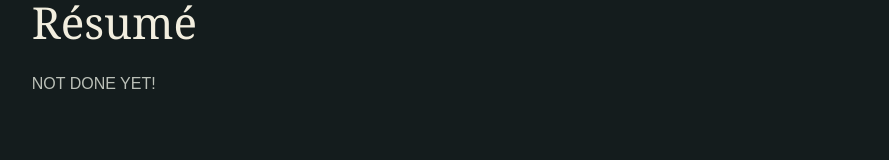
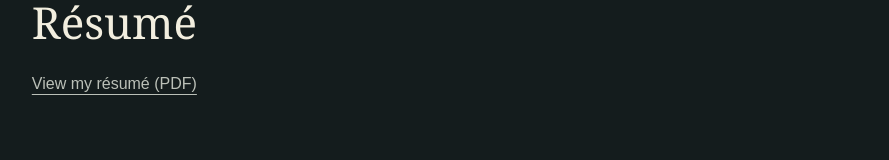
Before and after one commit to oscardelsalten/Oscar_T, a plain HTML site: page index.html in a window 1280 px wide. Shown: the part 4517-4677 px from the top of the page, without its empty margins (195-1084 px from the left). Drawn offline with Linux system fonts and the light colour scheme.

Commit message:
Update résumé section with PDF link
Added a link to the résumé PDF in the résumé section.

```diff
--- a/index.html
+++ b/index.html
@@ -515,8 +515,14 @@ label[for="portrait-detail"] {
     </section>
 
     <section id="resume">
-        <h2>Résumé</h2>
-        <p>NOT DONE YET!</p>
+    <h2>Résumé</h2>
+    <p>
+        <a href="papers/CV_MATH_2026-4.pdf"
+           target="_blank"
+           rel="noopener">
+            View my résumé (PDF)
+        </a>
+    </p>
     </section>
 
     <section id="teaching">
```
